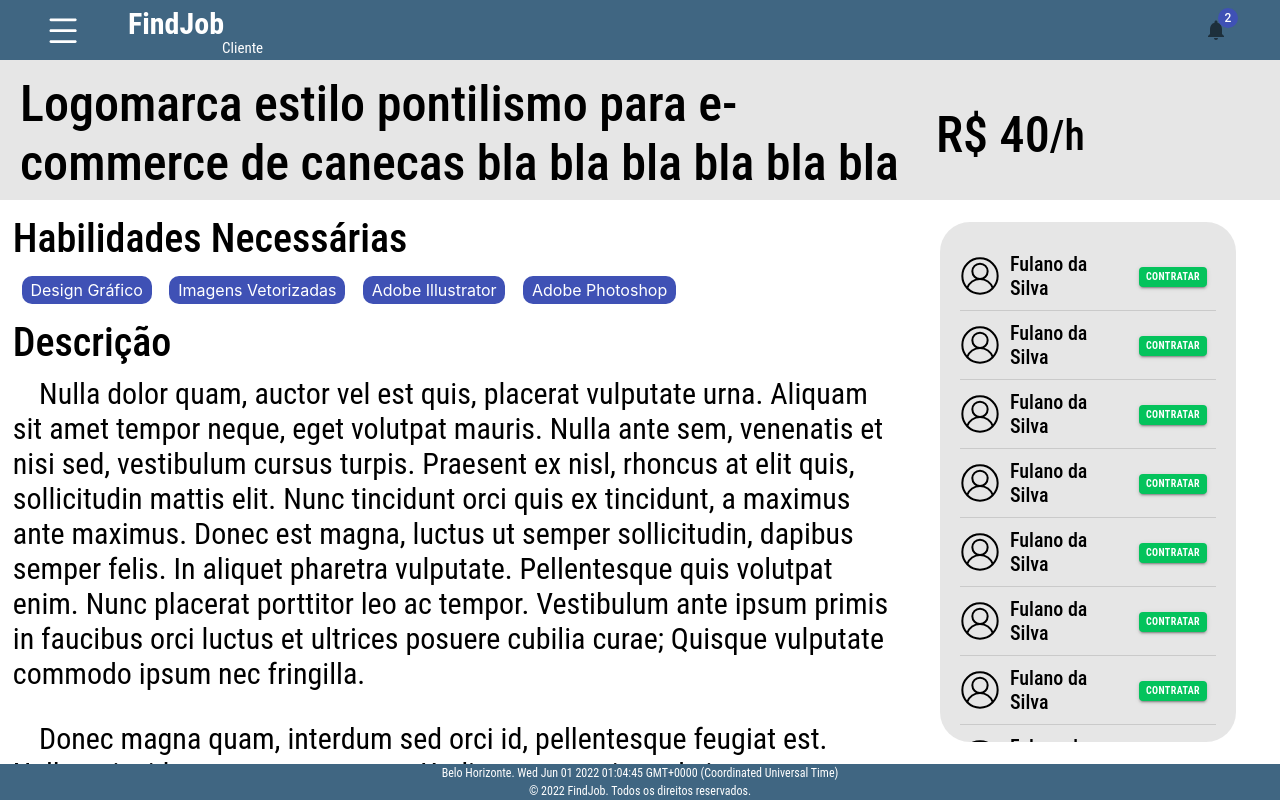
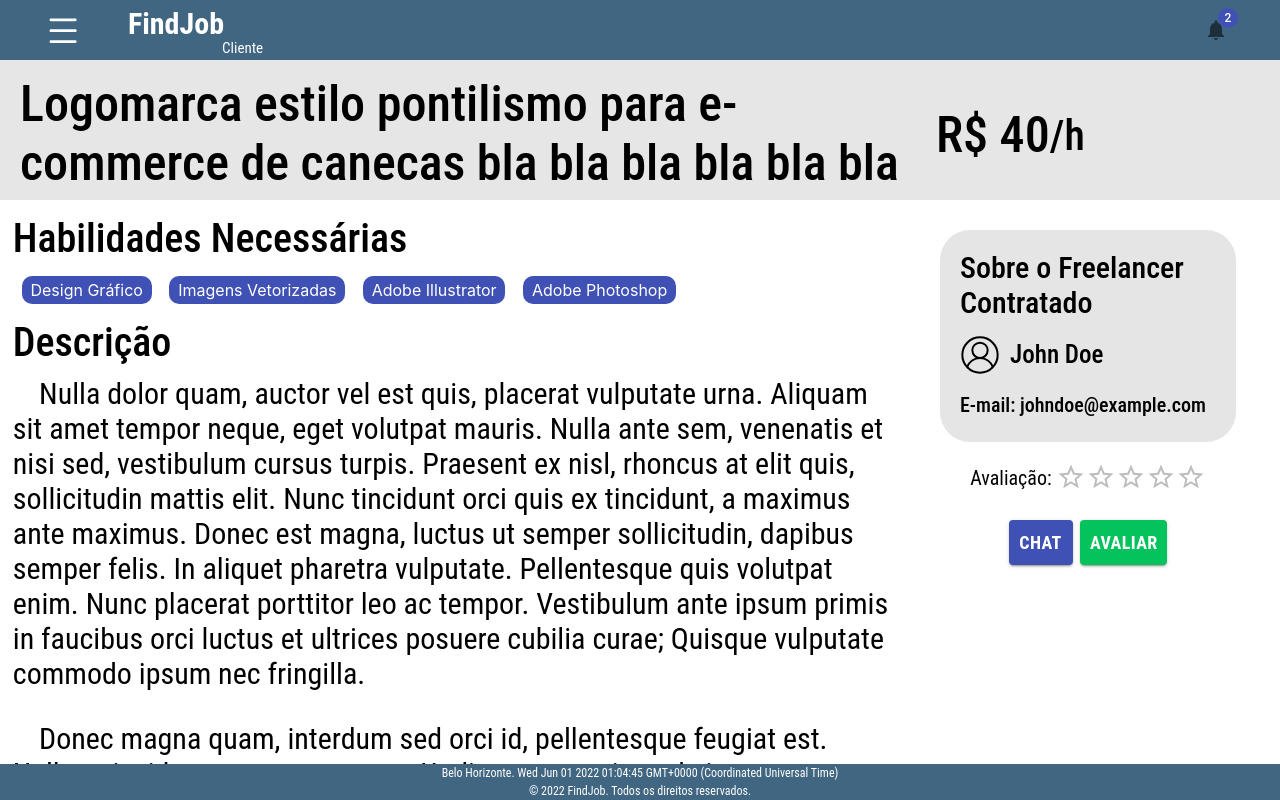
Before and after one commit to vitorricoy/FindJob---Projeto-PDS, a React (Create React App) app in the folder frontend/: page / in a window 1280 px wide. Built offline with nearby package versions, Linux system fonts and the light colour scheme.

Commit message:
Criada tela de avaliação do job

```diff
--- a/frontend/src/components/ClientJobView/ClientJobView.tsx
+++ b/frontend/src/components/ClientJobView/ClientJobView.tsx
@@ -20,12 +20,28 @@ import {
     FreelancerBidingContainer,
     UserIcon,
     HireDiv,
-    StyledButton,
-    UserInfo
+    StyledHireButton,
+    StyledRateButton,
+    AboutFreelancerContent,
+    AboutFreelancerContainer,
+    AboutFreelancerTitle,
+    AboutFreelancerSubtitle,
+    UserInfo,
+    ChatAndRateJobDiv,
+    StyledChatButton,
+    RatingDiv
 } from "./styles";
 import { Divider } from "@material-ui/core";
+import React, { FunctionComponent } from "react";
+import { Rating } from "@mui/material";
+
+export interface Props {
+    justifyContent: string;
+}
 
 export function ClientJobView() {
+
+    const [hasAssignedFreelancer, setAssignedFreelancer] = React.useState(true);
 
     return (
         <Container>
@@ -81,8 +97,36 @@ export function ClientJobView() {
                         </ContainerDescription>
                     </LowerLeftDiv>
 
-                    <LowerRightDiv>
-                        <ContainerFreelancerList>
+                    <LowerRightDiv justifyContent={hasAssignedFreelancer ? "space-between" : "center"}>
+                        {
+                            hasAssignedFreelancer ?
+                                (
+                                    <div style={{ display: "flex", flexDirection: "column", justifyContent: "space-between", alignItems: "center", alignContent: "center" }}>
+                                        <AboutFreelancerContainer>
+                                            <AboutFreelancerTitle>
+                                                Sobre o Freelancer Contratado
+                                            </AboutFreelancerTitle>
+                                            <AboutFreelancerSubtitle>
+                                                <UserIcon src="default-user-icon.svg"></UserIcon>
+                                                John Doe
+                                            </AboutFreelancerSubtitle>
+                                            <AboutFreelancerContent>
+                                                E-mail: johndoe@example.com
+                                            </AboutFreelancerContent>
+                                        </AboutFreelancerContainer>
+                                        <RatingDiv>
+                                            <span style={{ marginTop: "4px", marginRight: "4px" }}>Avaliação: </span>
+                                            <Rating name="half-rating" defaultValue={0.0} precision={0.2} size="large" />
+                                        </RatingDiv>
+                                        <ChatAndRateJobDiv>
+                                            <div style={{ textAlign: "center", marginBlock: "5%", display: "flex", justifyContent: "space-evenly" }}>
+                                                <StyledChatButton variant="contained"> Chat </StyledChatButton>
+                                                <StyledRateButton variant="contained"> Avaliar </StyledRateButton>
+                                            </div>
+                                        </ChatAndRateJobDiv>
+                                    </div>
+                                ) : (
+                                    (<ContainerFreelancerList>
                                         <FreelancerBidingContainer>
                                             <UserInfo>
                                                 <UserIcon src="default-user-icon.svg"></UserIcon>
@@ -90,7 +134,7 @@ export function ClientJobView() {
                                             </UserInfo>
                                             <HireDiv>
                                                 <div style={{ textAlign: "center" }}>
-                                        <StyledButton variant="contained"> Contratar </StyledButton>
+                                                    <StyledHireButton variant="contained"> Contratar </StyledHireButton>
                                                 </div>
                                             </HireDiv>
                                         </FreelancerBidingContainer>
@@ -102,7 +146,7 @@ export function ClientJobView() {
                                             </UserInfo>
                                             <HireDiv>
                                                 <div style={{ textAlign: "center" }}>
-                                        <StyledButton variant="contained"> Contratar </StyledButton>
+                                                    <StyledHireButton variant="contained"> Contratar </StyledHireButton>
                                                 </div>
                                             </HireDiv>
                                         </FreelancerBidingContainer>
@@ -114,7 +158,7 @@ export function ClientJobView() {
                                             </UserInfo>
                                             <HireDiv>
                                                 <div style={{ textAlign: "center" }}>
-                                        <StyledButton variant="contained"> Contratar </StyledButton>
+                                                    <StyledHireButton variant="contained"> Contratar </StyledHireButton>
                                                 </div>
                                             </HireDiv>
                                         </FreelancerBidingContainer>
@@ -126,7 +170,7 @@ export function ClientJobView() {
                                             </UserInfo>
                                             <HireDiv>
                                                 <div style={{ textAlign: "center" }}>
-                                        <StyledButton variant="contained"> Contratar </StyledButton>
+                                                    <StyledHireButton variant="contained"> Contratar </StyledHireButton>
                                                 </div>
                                             </HireDiv>
                                         </FreelancerBidingContainer>
@@ -138,7 +182,7 @@ export function ClientJobView() {
                                             </UserInfo>
                                             <HireDiv>
                                                 <div style={{ textAlign: "center" }}>
-                                        <StyledButton variant="contained"> Contratar </StyledButton>
+                                                    <StyledHireButton variant="contained"> Contratar </StyledHireButton>
                                                 </div>
                                             </HireDiv>
                                         </FreelancerBidingContainer>
@@ -150,7 +194,7 @@ export function ClientJobView() {
                                             </UserInfo>
                                             <HireDiv>
                                                 <div style={{ textAlign: "center" }}>
-                                        <StyledButton variant="contained"> Contratar </StyledButton>
+                                                    <StyledHireButton variant="contained"> Contratar </StyledHireButton>
                                                 </div>
                                             </HireDiv>
                                         </FreelancerBidingContainer>
@@ -162,7 +206,7 @@ export function ClientJobView() {
                                             </UserInfo>
                                             <HireDiv>
                                                 <div style={{ textAlign: "center" }}>
-                                        <StyledButton variant="contained"> Contratar </StyledButton>
+                                                    <StyledHireButton variant="contained"> Contratar </StyledHireButton>
                                                 </div>
                                             </HireDiv>
                                         </FreelancerBidingContainer>
@@ -174,7 +218,7 @@ export function ClientJobView() {
                                             </UserInfo>
                                             <HireDiv>
                                                 <div style={{ textAlign: "center" }}>
-                                        <StyledButton variant="contained"> Contratar </StyledButton>
+                                                    <StyledHireButton variant="contained"> Contratar </StyledHireButton>
                                                 </div>
                                             </HireDiv>
                                         </FreelancerBidingContainer>
@@ -186,7 +230,7 @@ export function ClientJobView() {
                                             </UserInfo>
                                             <HireDiv>
                                                 <div style={{ textAlign: "center" }}>
-                                        <StyledButton variant="contained"> Contratar </StyledButton>
+                                                    <StyledHireButton variant="contained"> Contratar </StyledHireButton>
                                                 </div>
                                             </HireDiv>
                                         </FreelancerBidingContainer>
@@ -198,7 +242,7 @@ export function ClientJobView() {
                                             </UserInfo>
                                             <HireDiv>
                                                 <div style={{ textAlign: "center" }}>
-                                        <StyledButton variant="contained"> Contratar </StyledButton>
+                                                    <StyledHireButton variant="contained"> Contratar </StyledHireButton>
                                                 </div>
                                             </HireDiv>
                                         </FreelancerBidingContainer>
@@ -210,7 +254,7 @@ export function ClientJobView() {
                                             </UserInfo>
                                             <HireDiv>
                                                 <div style={{ textAlign: "center" }}>
-                                        <StyledButton variant="contained"> Contratar </StyledButton>
+                                                    <StyledHireButton variant="contained"> Contratar </StyledHireButton>
                                                 </div>
                                             </HireDiv>
                                         </FreelancerBidingContainer>
@@ -222,7 +266,7 @@ export function ClientJobView() {
                                             </UserInfo>
                                             <HireDiv>
                                                 <div style={{ textAlign: "center" }}>
-                                        <StyledButton variant="contained"> Contratar </StyledButton>
+                                                    <StyledHireButton variant="contained"> Contratar </StyledHireButton>
                                                 </div>
                                             </HireDiv>
                                         </FreelancerBidingContainer>
@@ -234,7 +278,7 @@ export function ClientJobView() {
                                             </UserInfo>
                                             <HireDiv>
                                                 <div style={{ textAlign: "center" }}>
-                                        <StyledButton variant="contained"> Contratar </StyledButton>
+                                                    <StyledHireButton variant="contained"> Contratar </StyledHireButton>
                                                 </div>
                                             </HireDiv>
                                         </FreelancerBidingContainer>
@@ -246,17 +290,19 @@ export function ClientJobView() {
                                             </UserInfo>
                                             <HireDiv>
                                                 <div style={{ textAlign: "center" }}>
-                                        <StyledButton variant="contained"> Contratar </StyledButton>
+                                                    <StyledHireButton variant="contained"> Contratar </StyledHireButton>
                                                 </div>
                                             </HireDiv>
                                         </FreelancerBidingContainer>
-                        </ContainerFreelancerList>
+                                    </ContainerFreelancerList>)
+                                )
+                        }
                     </LowerRightDiv>
                 </LowerDiv>
             </Body>
 
             <Footer />
-        </Container>
+        </Container >
     );
 
 };
--- a/frontend/src/components/ClientJobView/styles.tsx
+++ b/frontend/src/components/ClientJobView/styles.tsx
@@ -1,5 +1,6 @@
 import { Button } from "@material-ui/core";
 import styled from "styled-components";
+import { Props } from "./ClientJobView";
 
 export const Container = styled.div`
     width: 100vw;
@@ -58,13 +59,13 @@ export const LowerLeftDiv = styled.div`
     flex-direction: column;
 `
 
-export const LowerRightDiv = styled.div`
+export const LowerRightDiv = styled.div<Props>`
     width: 30vw;
     display: flex;
     flex-direction: column;
     align-items: center;
     align-content: center;
-    justify-content: center;
+    justify-content: ${props => props.justifyContent};
 `
 
 export const ContainerAbility = styled.div`
@@ -163,7 +164,7 @@ export const UserIcon = styled.img`
     margin-right: 10px;
 `
 
-export const StyledButton = styled(Button)`
+export const StyledHireButton = styled(Button)`
     width: 80%;
     height: 20px;
     background-color: #04C35C !important;
@@ -184,3 +185,95 @@ export const StyledButton = styled(Button)`
 export const HireDiv = styled.div`
     height: 20%;
 `;
+
+export const AboutFreelancerContainer = styled.div`
+    background: #E5E5E5;
+    border-radius: 30px;
+    padding:20px;
+    display:flex;
+    flex-direction:column;
+    width: 20vw;
+    justify-content: space-evenly;
+    margin-top: 30px;
+`
+
+export const AboutFreelancerTitle = styled.div`
+    font-family: 'Roboto Condensed', sans-serif;
+    font-style: normal;
+    font-weight: 500;
+    font-size: 30px;
+    line-height: 35px;
+    color: #000000;
+    margin-bottom: 15px;
+`
+
+export const AboutFreelancerSubtitle = styled.div`
+    font-family: 'Roboto Condensed', sans-serif;
+    font-style: normal;
+    font-weight: 500;
+    font-size: 25px;
+    line-height: 158.5%;
+    color: #000000;
+    display: flex;
+    align-items: center;
+    align-content: center;
+
+    margin-bottom: 15px;
+`
+
+export const AboutFreelancerContent = styled.div`
+    font-family: 'Roboto Condensed', sans-serif;
+    font-style: normal;
+    font-weight: 500;
+    font-size: 20px;
+    line-height: 158.5%;
+    color: #000000;
+`
+
+export const StyledRateButton = styled(Button)`
+    width: 50%;
+    height: 45px;
+    background-color: #04C35C !important;
+
+    .MuiButton-label {
+        font-family: 'Roboto Condensed', sans-serif;
+        font-style: normal;
+        font-weight: 700;
+        font-size: 18px;
+        color: white;
+    }
+
+    '&:hover': {
+        boxShadow: black;
+    }
+`;
+
+export const RatingDiv = styled.div`
+   display: flex;
+   margin: 20px 0px 20px 0px;
+
+   font-family: 'Roboto Condensed', sans-serif;
+   font-size: 20px;
+`
+
+export const StyledChatButton = styled(Button)`
+    width: 35%;
+    height: 45px;
+    background-color: #3f51b5 !important;
+
+    .MuiButton-label {
+        font-family: 'Roboto Condensed', sans-serif;
+        font-style: normal;
+        font-weight: 700;
+        font-size: 18px;
+        color: white;
+    }
+
+    '&:hover': {
+        boxShadow: black;
+    }
+`;
+
+export const ChatAndRateJobDiv = styled.div`
+    height: 20%;
+`;
```
Lines whose indentation alone changed are shown as unchanged.
